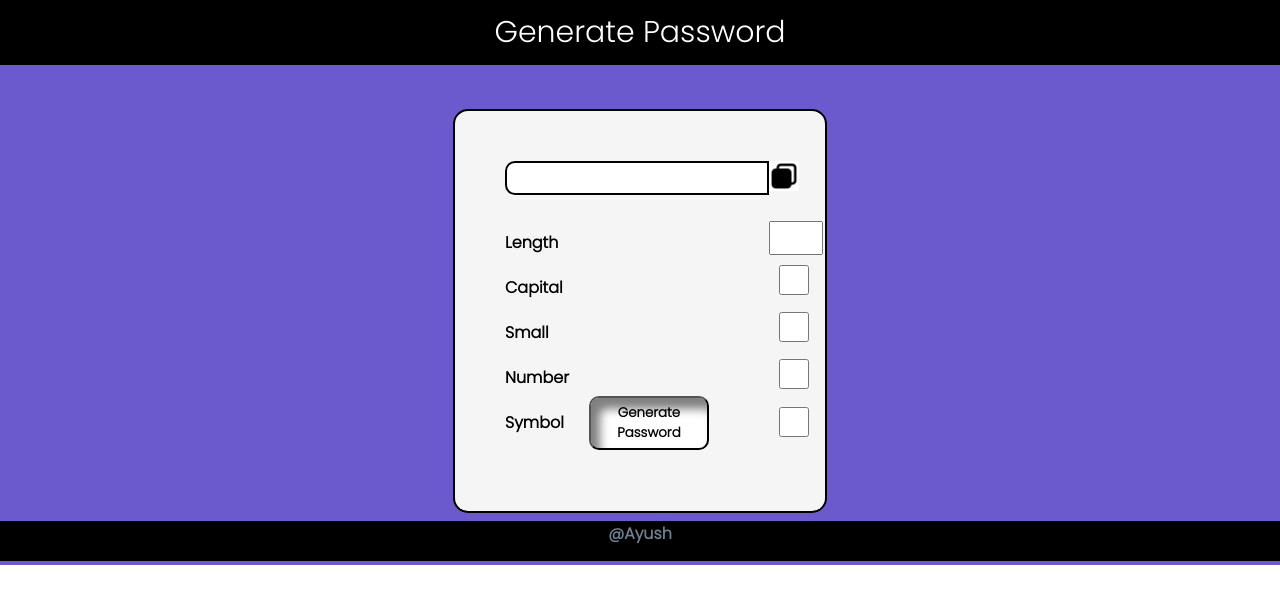
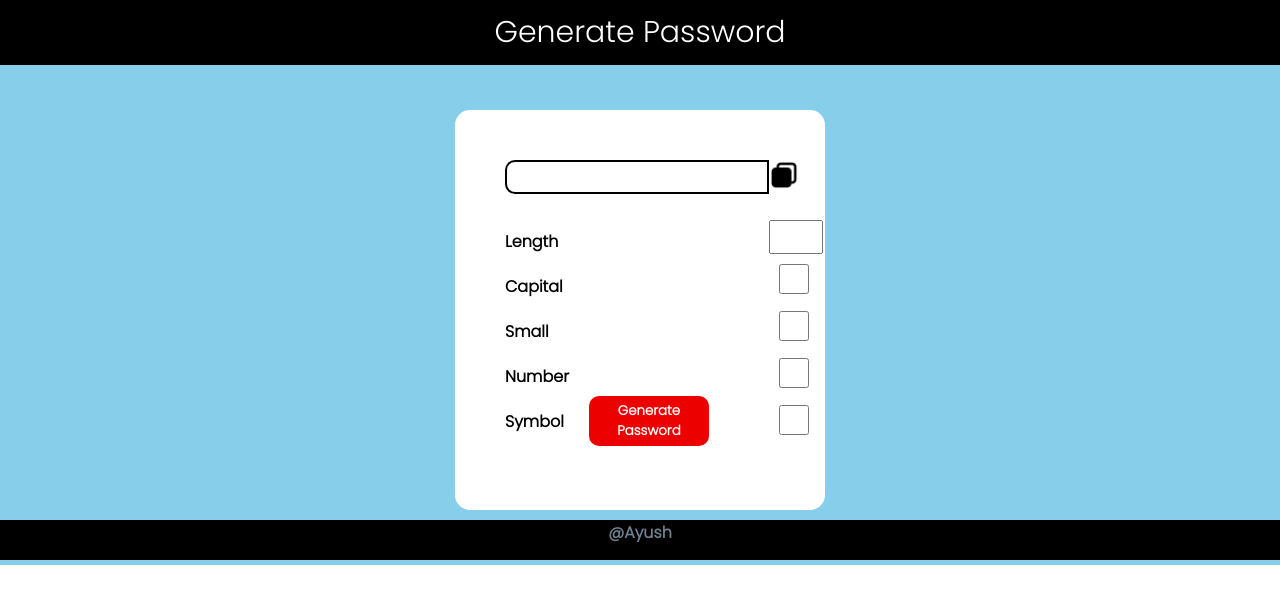
Before and after one commit to ayushmarch94/Password-Generator, a React (Create React App) app: page / in a window 1280 px wide. Shown: the top 604 px of the page. Built offline with nearby package versions, Linux system fonts and the light colour scheme.

Commit message:
Changed the GUI

```diff
--- a/src/components/Main.css
+++ b/src/components/Main.css
@@ -6,30 +6,30 @@
 }
 .page{
     height: 500px;
-    background-color: slateblue;
+    background-color: skyblue;
     display: flex;
     justify-content: space-around;
     align-items: center;
 }
 
 .main{
-    border: 2px solid black;
     height: 400px;
     width: 370px;
     margin-top: 40px;
-    background-color: whitesmoke;
+    background-color: white;
     border-radius: 15px;
 }
 
 button{
-    box-shadow: inset 8px 10px 10px 1px rgba(0,0,0,0.5);
     margin-left: -230px;
     padding: 5px;
     width: 120px;
     border-radius: 10px;
-    background-color: white;
+    border: none;
+    background-color: rgb(237, 0, 0);
     font-weight: bold;
     transition: 0.3s;
+    color: white;
 }
 
 button:hover{
```
